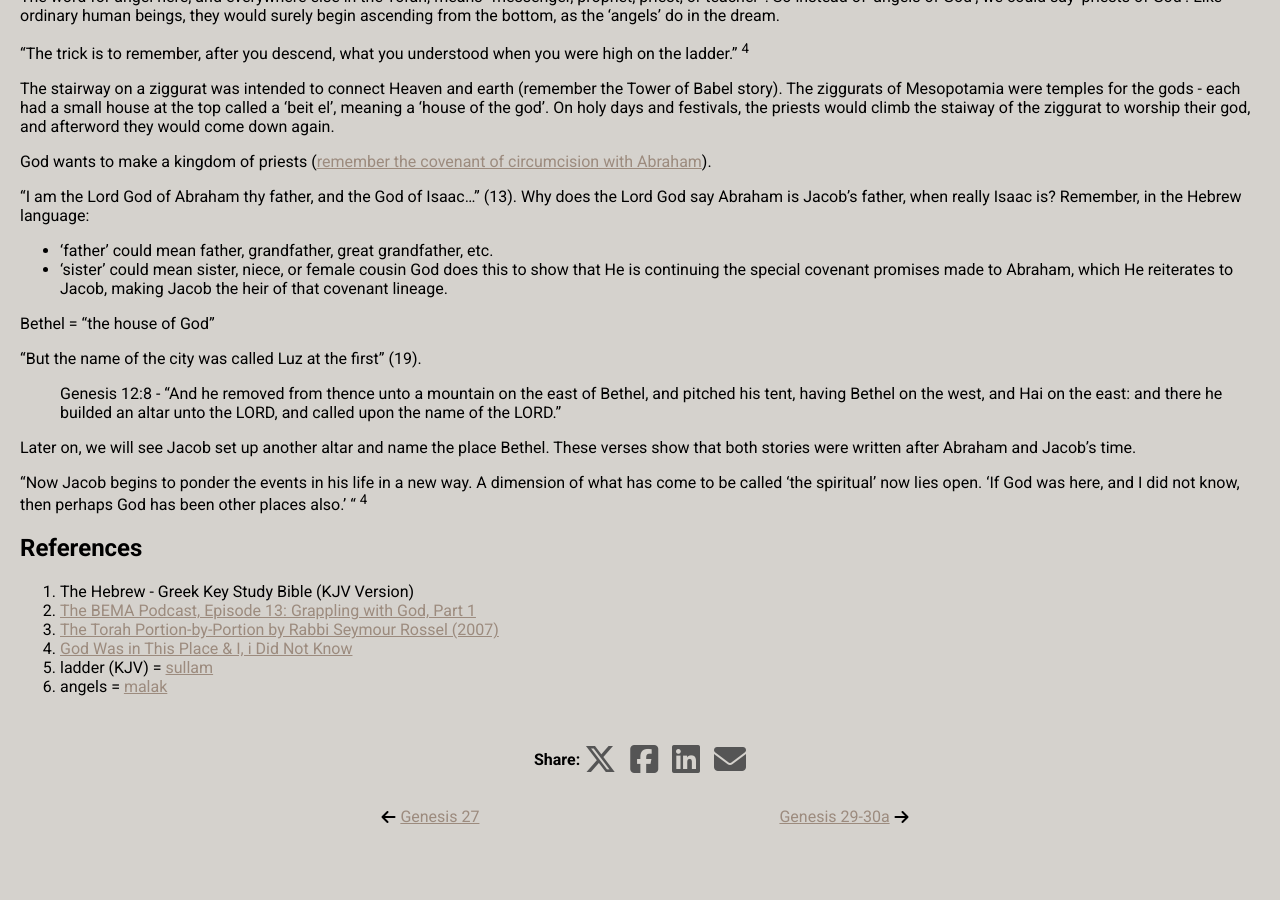
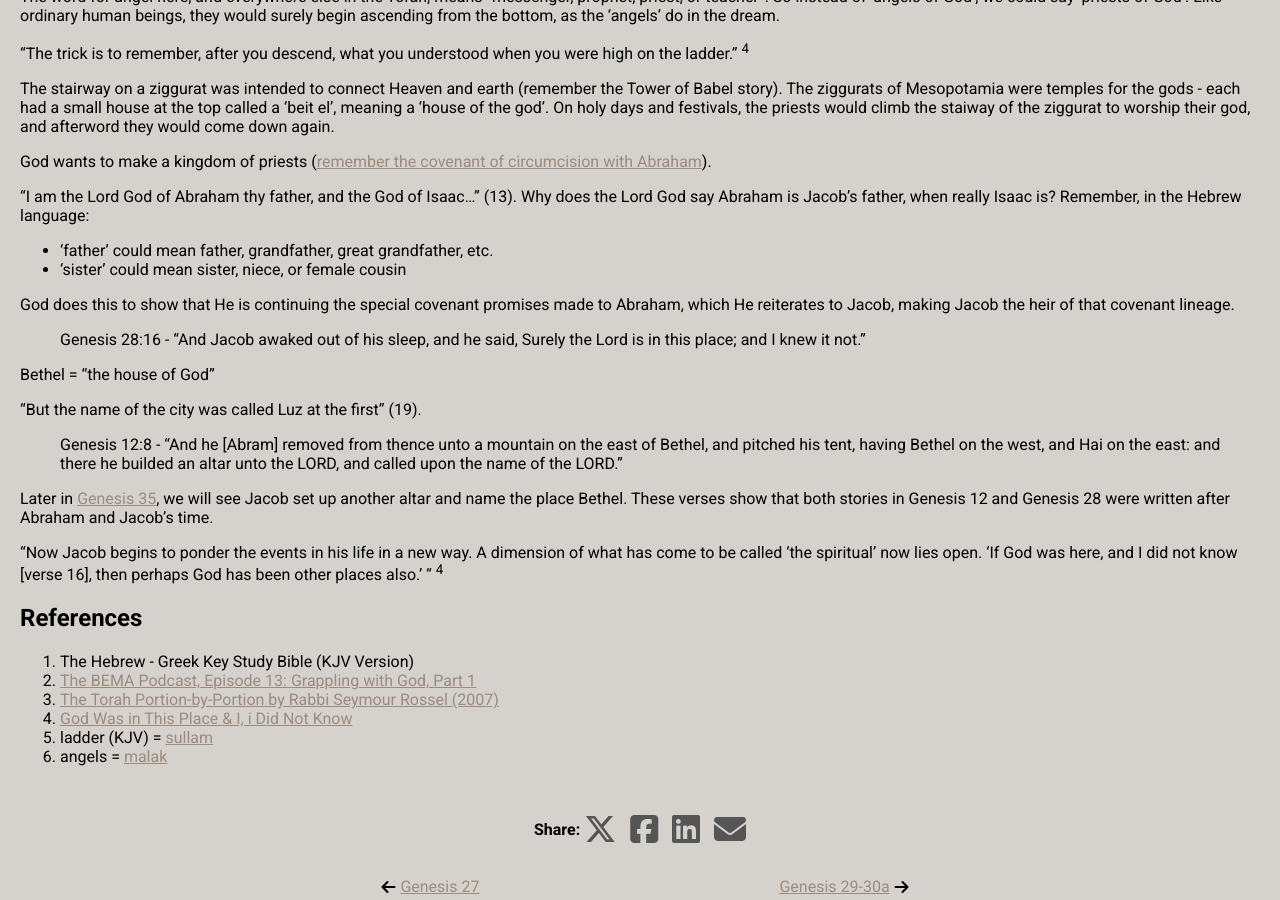
Before and after one commit to Francis-McKee/francis-mckee.github.io, a Jekyll site: the page built from _posts/theology/genesis/2026-01-16-genesis-28.md, in a window 1280 px wide and 900 px high, scrolled down 538 px. Built offline with Jekyll 4.4.1, drawn with Linux system fonts in a browser that asks for light colours; nearby versions of some CDN libraries; comment, search, counter and statistics services are not loaded.

Commit message:
added content to Genesis 28 post

```diff
--- a/_posts/theology/genesis/2026-01-16-genesis-28.md
+++ b/_posts/theology/genesis/2026-01-16-genesis-28.md
@@ -37,17 +37,20 @@ God wants to make a kingdom of priests ([remember the covenant of circumcision w
 Remember, in the Hebrew language:
 * 'father' could mean father, grandfather, great grandfather, etc.
 * 'sister' could mean sister, niece, or female cousin
+
 God does this to show that He is continuing the special covenant promises made to Abraham, which He reiterates to Jacob, making Jacob the heir of that covenant lineage.
+
+> Genesis 28:16 - "And Jacob awaked out of his sleep, and he said, Surely the Lord is in this place; and I knew it not."
 
 Bethel = "the house of God"
 
 "But the name of the city was called Luz at the first" (19).
 
-> Genesis 12:8 - "And he removed from thence unto a mountain on the east of Bethel, and pitched his tent, having Bethel on the west, and Hai on the east: and there he builded an altar unto the LORD, and called upon the name of the LORD."
+> Genesis 12:8 - "And he [Abram] removed from thence unto a mountain on the east of Bethel, and pitched his tent, having Bethel on the west, and Hai on the east: and there he builded an altar unto the LORD, and called upon the name of the LORD."
 
-Later on, we will see Jacob set up another altar and name the place Bethel. These verses show that both stories were written after Abraham and Jacob's time.
+Later in [Genesis 35]({{ '/blog/genesis/34-35' | relative_url }}), we will see Jacob set up another altar and name the place Bethel. These verses show that both stories in Genesis 12 and Genesis 28 were written after Abraham and Jacob's time.
 
-"Now Jacob begins to ponder the events in his life in a new way. A dimension of what has come to be called 'the spiritual' now lies open. 'If God was here, and I did not know, then perhaps God has been other places also.' " <sup>4</sup>
+"Now Jacob begins to ponder the events in his life in a new way. A dimension of what has come to be called 'the spiritual' now lies open. 'If God was here, and I did not know [verse 16], then perhaps God has been other places also.' " <sup>4</sup>
 
 ## References
 1. The Hebrew - Greek Key Study Bible (KJV Version)
```
Also changed, not shown: _posts/theology/genesis/2026-01-28-genesis-34-35.md (+2 -2 lines).
